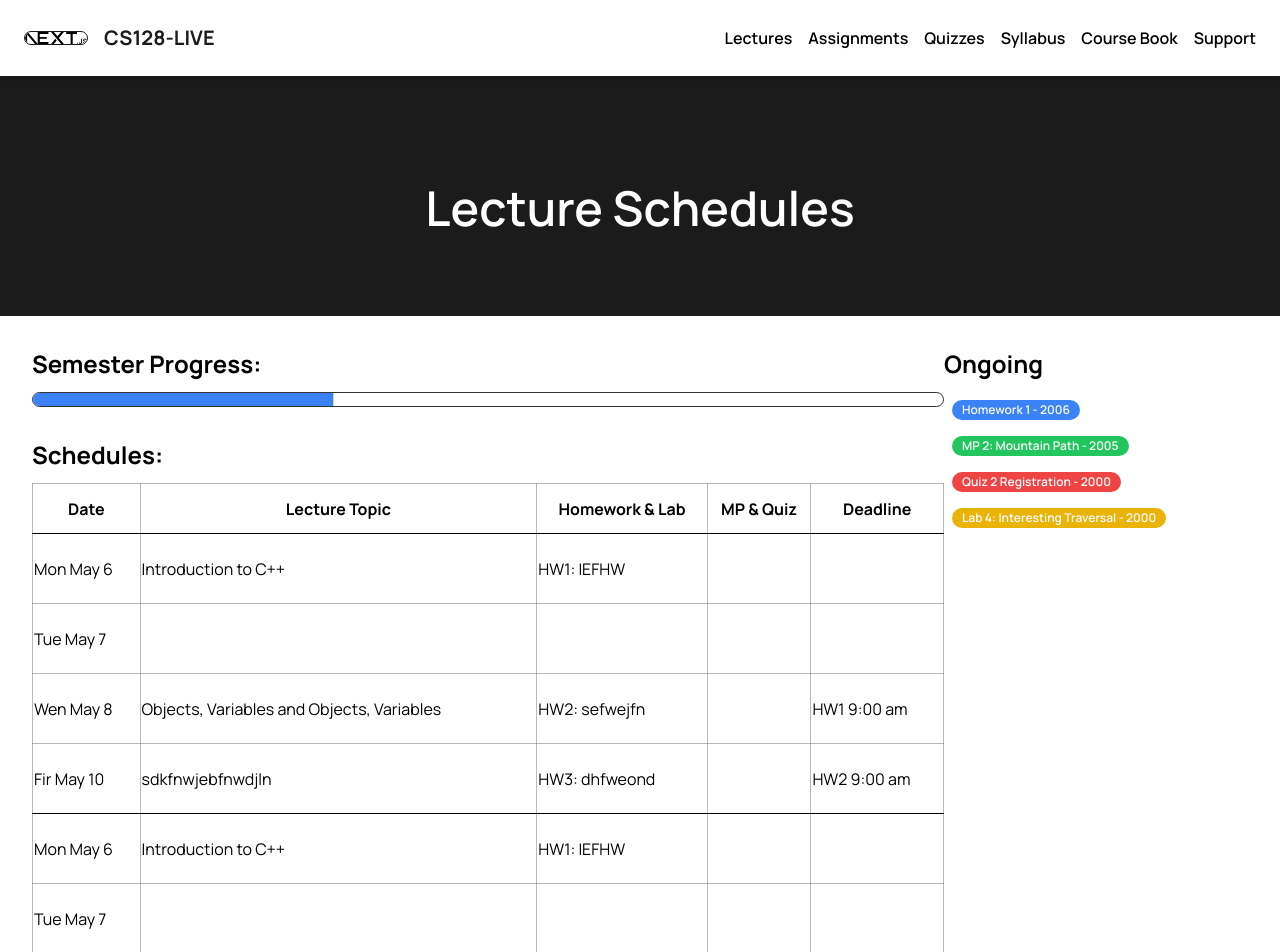
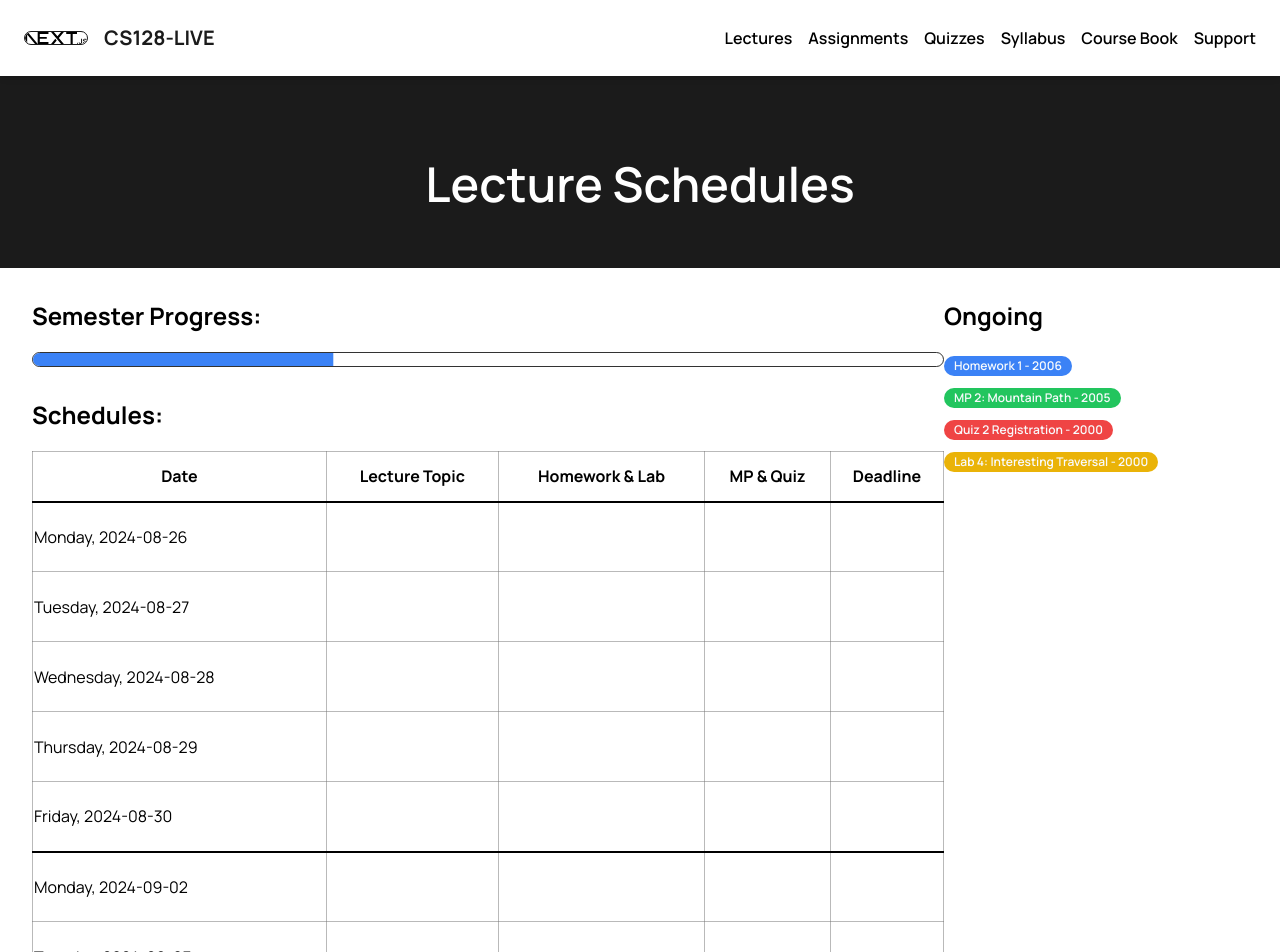
Before and after one commit to drschatz/cs-128-live-web, a Next.js app: page /lectures in a window 1280 px wide. Shown: the top 952 px of the page. Built offline with nearby package versions, Linux system fonts and the light colour scheme.

Commit message:
add the calendar, lectureSchedule, mpSchedule, labSchedule json; also make the coure calendar dynamically rendered based on calendar

```diff
--- /dev/null
+++ b/public/schedules/calendar.json
@@ -0,0 +1,154 @@
+{
+  "days": [
+    {
+      "dayIndex": 1,
+      "date": "2024-08-26",
+      "day": "Monday",
+      "week": 1
+    },
+    {
+      "dayIndex": 2,
+      "date": "2024-08-27",
+      "day": "Tuesday",
+      "week": 1
+    },
+    {
+      "dayIndex": 3,
+      "date": "2024-08-28",
+      "day": "Wednesday",
+      "week": 1
+    },
+    {
+      "dayIndex": 4,
+      "date": "2024-08-29",
+      "day": "Thursday",
+      "week": 1
+    },
+    {
+      "dayIndex": 5,
+      "date": "2024-08-30",
+      "day": "Friday",
+      "week": 1
+    },
+    {
+      "dayIndex": 1,
+      "date": "2024-09-02",
+      "day": "Monday",
+      "week": 2
+    },
+    {
+      "dayIndex": 2,
+      "date": "2024-09-03",
+      "day": "Tuesday",
+      "week": 2
+    },
+    {
+      "dayIndex": 3,
+      "date": "2024-09-04",
+      "day": "Wednesday",
+      "week": 2
+    },
+    {
+      "dayIndex": 4,
+      "date": "2024-09-05",
+      "day": "Thursday",
+      "week": 2
+    },
+    {
+      "dayIndex": 5,
+      "date": "2024-09-06",
+      "day": "Friday",
+      "week": 2
+    },
+    {
+      "dayIndex": 1,
+      "date": "2024-09-09",
+      "day": "Monday",
+      "week": 3
+    },
+    {
+      "dayIndex": 2,
+      "date": "2024-09-10",
+      "day": "Tuesday",
+      "week": 3
+    },
+    {
+      "dayIndex": 3,
+      "date": "2024-09-11",
+      "day": "Wednesday",
+      "week": 3
+    },
+    {
+      "dayIndex": 4,
+      "date": "2024-09-12",
+      "day": "Thursday",
+      "week": 3
+    },
+    {
+      "dayIndex": 5,
+      "date": "2024-09-13",
+      "day": "Friday",
+      "week": 3
+    },
+    {
+      "dayIndex": 1,
+      "date": "2024-09-16",
+      "day": "Monday",
+      "week": 4
+    },
+    {
+      "dayIndex": 2,
+      "date": "2024-09-17",
+      "day": "Tuesday",
+      "week": 4
+    },
+    {
+      "dayIndex": 3,
+      "date": "2024-09-18",
+      "day": "Wednesday",
+      "week": 4
+    },
+    {
+      "dayIndex": 4,
+      "date": "2024-09-19",
+      "day": "Thursday",
+      "week": 4
+    },
+    {
+      "dayIndex": 5,
+      "date": "2024-09-20",
+      "day": "Friday",
+      "week": 4
+    },
+    {
+      "dayIndex": 1,
+      "date": "2024-09-23",
+      "day": "Monday",
+      "week": 5
+    },
+    {
+      "dayIndex": 2,
+      "date": "2024-09-24",
+      "day": "Tuesday",
+      "week": 5
+    },
+    {
+      "dayIndex": 3,
+      "date": "2024-09-25",
+      "day": "Wednesday",
+      "week": 5
+    },
+    {
+      "dayIndex": 4,
+      "date": "2024-09-26",
+      "day": "Thursday",
+      "week": 5
+    },
+    {
+      "dayIndex": 5,
+      "date": "2024-09-27",
+      "day": "Friday",
+      "week": 5
+    }
+  ]
+}
--- a/src/app/course-book/page.js
+++ b/src/app/course-book/page.js
@@ -8,7 +8,7 @@ const CourseBook = () => {
 
   return (
     <main>
-      <div className="mb-8 text-center relative w-full h-[30vh] bg-dark ">
+      <div className="mb-8 text-center relative w-full h-[24vh] bg-dark ">
         <div className="w-full z-10 flex flex-col items-center justify-center absolute top-1/2 left-1/2 -translate-x-1/2 -translate-y-1/2">
           <h1 className="inline-block mt-6 font-semibold capitalize text-light text-2xl md:text-3xl lg:text-5xl !leading-normal relative w-5/6">
             CS128 Course Book
--- a/src/app/lectures/page.js
+++ b/src/app/lectures/page.js
@@ -17,6 +17,13 @@ import {
 } from "@/components/ui/card";
 import { Badge, badgeVariants } from "@/components/ui/badge";
 
+const variantStyles = {
+  Quiz: "border-transparent bg-red-500 text-slate-50 hover:bg-red-500/80 dark:bg-red-900 dark:text-slate-50 dark:hover:bg-red-900/80 rounded-full px-2.5 py-0.5 text-xs font-semibold inline-flex items-center focus:outline-none focus:ring-2 focus:ring-slate-950 focus:ring-offset-2 dark:border-slate-800 dark:focus:ring-slate-300 cursor-pointer",
+  HW: "border-transparent bg-blue-500 text-slate-50 hover:bg-blue-500/80 focus:outline-none focus:ring-0 focus:ring-blue-500 dark:bg-blue-900 dark:text-slate-50 dark:hover:bg-blue-900/80 rounded-full px-2.5 py-0.5 text-xs font-semibold inline-flex items-center focus:outline-none focus:ring-2 focus:ring-slate-950 focus:ring-offset-2 dark:border-slate-800 dark:focus:ring-slate-300 cursor-pointer",
+  MP: "border-transparent bg-green-500 text-slate-50 hover:bg-green-500/80 focus:outline-none focus:ring-0 focus:ring-green-500 dark:bg-green-900 dark:text-slate-50 dark:hover:bg-green-900/80 rounded-full px-2.5 py-0.5 text-xs font-semibold inline-flex items-center focus:outline-none focus:ring-2 focus:ring-slate-950 focus:ring-offset-2 dark:border-slate-800 dark:focus:ring-slate-300 cursor-pointer",
+  Lab: "border-transparent bg-yellow-500 text-slate-50 hover:bg-yellow-500/80 focus:outline-none focus:ring-0 focus:ring-yellow-500 dark:bg-yellow-900 dark:text-slate-50 dark:hover:bg-yellow-900/80 rounded-full px-2.5 py-0.5 text-xs font-semibold inline-flex items-center focus:outline-none focus:ring-2 focus:ring-slate-950 focus:ring-offset-2 dark:border-slate-800 dark:focus:ring-slate-300 cursor-pointer",
+};
+
 const ProgressBar = ({ progress }) => {
   return (
     <Progress.Root className="ProgressRoot" value={progress}>
@@ -28,17 +35,14 @@ const ProgressBar = ({ progress }) => {
   );
 };
 
-const Lectures = () => {
-  const variantStyles = {
-    Quiz: "border-transparent bg-red-500 text-slate-50 hover:bg-red-500/80 dark:bg-red-900 dark:text-slate-50 dark:hover:bg-red-900/80 rounded-full px-2.5 py-0.5 text-xs font-semibold inline-flex items-center focus:outline-none focus:ring-2 focus:ring-slate-950 focus:ring-offset-2 dark:border-slate-800 dark:focus:ring-slate-300 cursor-pointer",
-    HW: "border-transparent bg-blue-500 text-slate-50 hover:bg-blue-500/80 focus:outline-none focus:ring-0 focus:ring-blue-500 dark:bg-blue-900 dark:text-slate-50 dark:hover:bg-blue-900/80 rounded-full px-2.5 py-0.5 text-xs font-semibold inline-flex items-center focus:outline-none focus:ring-2 focus:ring-slate-950 focus:ring-offset-2 dark:border-slate-800 dark:focus:ring-slate-300 cursor-pointer",
-    MP: "border-transparent bg-green-500 text-slate-50 hover:bg-green-500/80 focus:outline-none focus:ring-0 focus:ring-green-500 dark:bg-green-900 dark:text-slate-50 dark:hover:bg-green-900/80 rounded-full px-2.5 py-0.5 text-xs font-semibold inline-flex items-center focus:outline-none focus:ring-2 focus:ring-slate-950 focus:ring-offset-2 dark:border-slate-800 dark:focus:ring-slate-300 cursor-pointer",
-    Lab: "border-transparent bg-yellow-500 text-slate-50 hover:bg-yellow-500/80 focus:outline-none focus:ring-0 focus:ring-yellow-500 dark:bg-yellow-900 dark:text-slate-50 dark:hover:bg-yellow-900/80 rounded-full px-2.5 py-0.5 text-xs font-semibold inline-flex items-center focus:outline-none focus:ring-2 focus:ring-slate-950 focus:ring-offset-2 dark:border-slate-800 dark:focus:ring-slate-300 cursor-pointer",
-  };
+const LecturesPage = () => {
+  const calendar = require("@/public/schedules/calendar.json");
+
+  console.log(calendar.weeks);
 
   return (
     <div>
-      <div className="mb-8 text-center relative w-full h-[30vh] bg-dark ">
+      <div className="mb-8 text-center relative w-full h-[24vh] bg-dark ">
         <div className="w-full z-10 flex flex-col items-center justify-center absolute top-1/2 left-1/2 -translate-x-1/2 -translate-y-1/2">
           <h1 className="inline-block mt-6 font-semibold capitalize text-light text-2xl md:text-3xl lg:text-5xl !leading-normal relative w-5/6">
             Lecture Schedules
@@ -50,8 +54,9 @@ const Lectures = () => {
 
       <div className="container flex">
         <div className="w-9/12">
+          {/* Progress  */}
           <div className="flex flex-col w-full max-w-[920px] mb-8 ">
-            <p className="font-bold mb-3 text-2xl">Semester Progress: </p>
+            <p className="font-bold mb-5 text-2xl">Semester Progress: </p>
             <Progress
               className="[&>*]:bg-blue-500 h-[15px] border-solid border border-black/80 rounded-full overflow-hidden"
               value={33}
@@ -59,29 +64,103 @@ const Lectures = () => {
             />
           </div>
 
+          {/* Schedules */}
           <div className="w-full max-w-[920px] gap-2 mb-8">
-            <p className="font-bold mb-3 text-2xl">Schedules: </p>
-            <table className="table-fix w-full border-collapse border-gray/50">
+            <p className="font-bold mb-5 text-2xl">Schedules: </p>
+            <table className="table-fix w-full border-collapse ">
               <thead className="h-[50px]">
                 <tr>
-                  <th className="w-1/10 border border-x-gray/50 border-t-gray/50">
+                  <th className="w-1/10 border border-b-2 border-x-gray/50 border-t-gray/50">
                     Date
                   </th>
-                  <th className="w-3/10 border border-x-gray/50 border-t-gray/50">
+                  <th className="w-3/10 border border-b-2 border-x-gray/50 border-t-gray/50">
                     Lecture Topic
                   </th>
-                  <th className="w-3/10 border border-x-gray/50 border-t-gray/50">
+                  <th className="w-3/10 border border-b-2 border-x-gray/50 border-t-gray/50">
                     Homework & Lab
                   </th>
-                  <th className="w-2/10 border border-x-gray/50 border-t-gray/50">
+                  <th className="w-2/10 border border-b-2 border-x-gray/50 border-t-gray/50">
                     MP & Quiz
                   </th>
-                  <th className="w-1/10 border border-x-gray/50 border-t-gray/50">
+                  <th className="w-1/10 border border-b-2 border-x-gray/50 border-t-gray/50">
                     Deadline
                   </th>
                 </tr>
               </thead>
-              <tbody>
+
+              {calendar.days.map((day, key) => (
+                <tbody key={key}>
+                  <tr className="h-[70px]">
+                    <td
+                      className={`${
+                        day.dayIndex % 5 === 0
+                          ? "border border-x-gray/50  border-b-2"
+                          : "border border-x-gray/50 border-b-gray/50"
+                      }`}
+                    >
+                      {day.day}, {day.date}
+                    </td>
+                    <td
+                      className={`${
+                        day.dayIndex % 5 === 0
+                          ? "border border-x-gray/50  border-b-2"
+                          : "border border-x-gray/50 border-b-gray/50"
+                      }`}
+                    ></td>
+                    <td
+                      className={`${
+                        day.dayIndex % 5 === 0
+                          ? "border border-x-gray/50  border-b-2 "
+                          : "border border-x-gray/50 border-b-gray/50"
+                      }`}
+                    ></td>
+                    <td
+                      className={`${
+                        day.dayIndex % 5 === 0
+                          ? "border border-x-gray/50  border-b-2  "
+                          : "border border-x-gray/50 border-b-gray/50"
+                      }`}
+                    ></td>
+                    <td
+                      className={`${
+                        day.dayIndex % 5 === 0
+                          ? "border border-x-gray/50  border-b-2 "
+                          : "border border-x-gray/50 border-b-gray/50"
+                      }`}
+                    ></td>
+                  </tr>
+                </tbody>
+              ))}
+            </table>
+          </div>
+        </div>
+
+        {/* Ongoing */}
+        <div className="flex w-3/12 mb-8 flex-col ">
+          <p className="font-bold mb-5 text-2xl">Ongoing</p>
+          <ul>
+            {ongoings.map((ongoing) => (
+              <li key={ongoing.key}>
+                <p
+                  className={`p-4 mb-2 ${
+                    variantStyles[ongoing.type] || "bg-gray-200"
+                  }`}
+                >
+                  {ongoing.title} - {ongoing.due}
+                </p>
+              </li>
+            ))}
+          </ul>
+        </div>
+      </div>
+    </div>
+  );
+};
+
+export default LecturesPage;
+
+{
+  /* <tbody>
                 <tr className="h-[70px]">
                   <td className="border border-x-gray/50 border-b-gray/50">
                     Mon May 6
@@ -127,78 +206,5 @@ const Lectures = () => {
                     HW2 9:00 am
                   </td>
                 </tr>
-              </tbody>
-              {/* placeHolder */}
-              <tbody>
-                <tr className="h-[70px]">
-                  <td className="border border-x-gray/50 border-b-gray/50">
-                    Mon May 6
-                  </td>
-                  <td className="border border-x-gray/50 border-b-gray/50">
-                    Introduction to C++
-                  </td>
-                  <td className="border border-x-gray/50 border-b-gray/50">
-                    HW1: IEFHW
-                  </td>
-                  <td className="border border-x-gray/50 border-b-gray/50"></td>
-                  <td className="border border-x-gray/50 border-b-gray/50"></td>
-                </tr>
-                <tr className="h-[70px]">
-                  <td className="border border-gray/50">Tue May 7</td>
-                  <td className="border border-gray/50"></td>
-                  <td className="border border-gray/50"></td>
-                  <td className="border border-gray/50"></td>
-                  <td className="border border-gray/50"></td>
-                </tr>
-                <tr className="h-[70px]">
-                  <td className="border border-gray/50">Wen May 8</td>
-                  <td className="border border-gray/50">
-                    Objects, Variables and Objects, Variables
-                  </td>
-                  <td className="border border-gray/50">HW2: sefwejfn</td>
-                  <td className="border border-gray/50"></td>
-                  <td className="border border-gray/50">HW1 9:00 am</td>
-                </tr>
-                <tr className="h-[70px]">
-                  <td className="border border-x-gray/50 border-t-gray/50">
-                    Fir May 10
-                  </td>
-                  <td className="border border-x-gray/50 border-t-gray/50">
-                    {" "}
-                    sdkfnwjebfnwdjln
-                  </td>
-                  <td className="border border-x-gray/50 border-t-gray/50">
-                    HW3: dhfweond
-                  </td>
-                  <td className="border border-x-gray/50 border-t-gray/50"></td>
-                  <td className="border border-x-gray/50 border-t-gray/50">
-                    HW2 9:00 am
-                  </td>
-                </tr>
-              </tbody>
-            </table>
-          </div>
-        </div>
-
-        <div className="flex w-3/12 mb-8 flex-col ">
-          <p className="font-bold mb-3 text-2xl">Ongoing</p>
-          <ul>
-            {ongoings.map((ongoing) => (
-              <li key={ongoing.key}>
-                <p
-                  className={`p-4 m-2 ${
-                    variantStyles[ongoing.type] || "bg-gray-200"
-                  }`}
-                >
-                  {ongoing.title} - {ongoing.due}
-                </p>
-              </li>
-            ))}
-          </ul>
-        </div>
-      </div>
-    </div>
-  );
-};
-
-export default Lectures;
+              </tbody> */
+}
```
Also changed, not shown: public/schedules/hwSchedule.json (added, +94 -0 lines), public/schedules/labSchedule.json (added, +49 -0 lines), public/schedules/lectureSchedule.json (added, +109 -0 lines).
